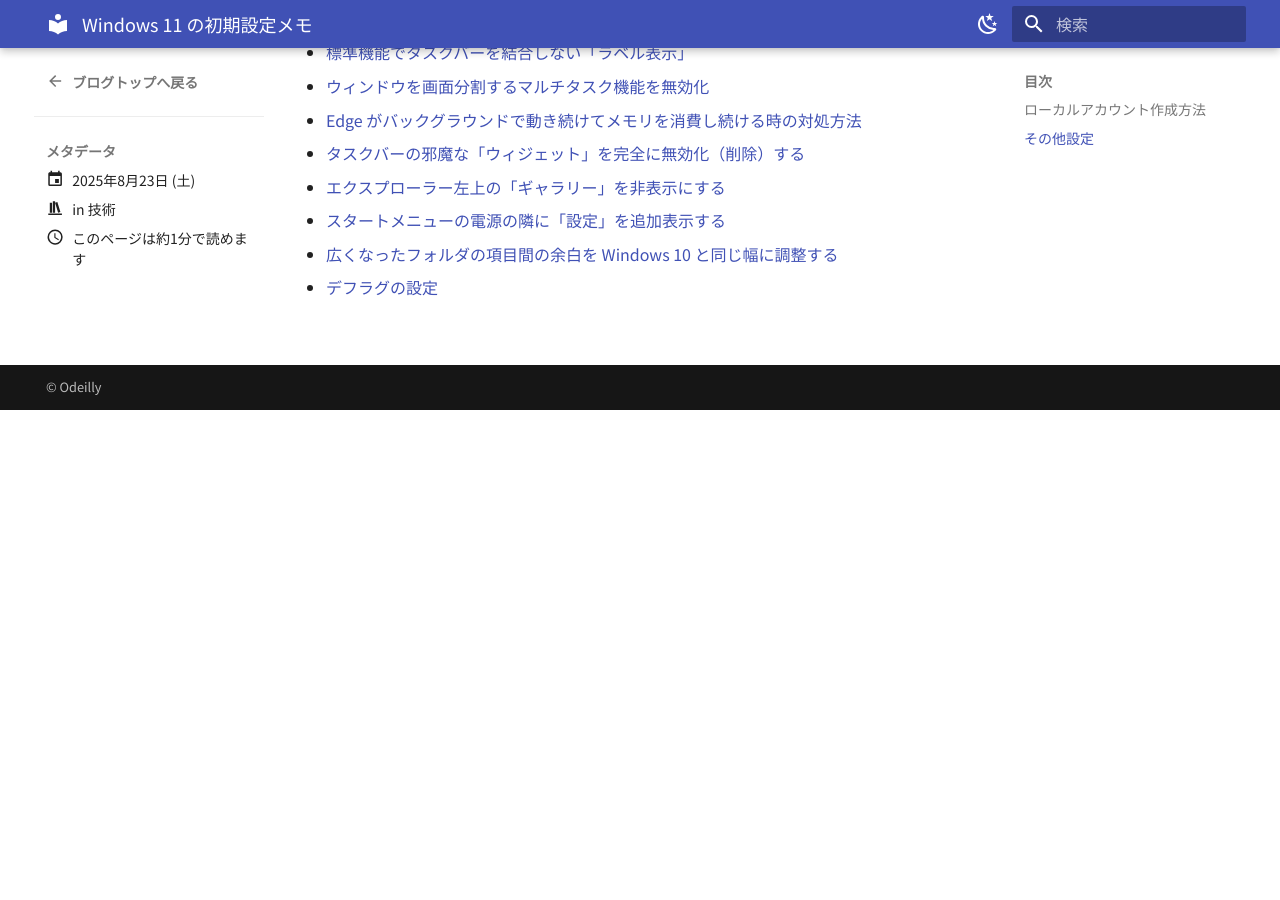
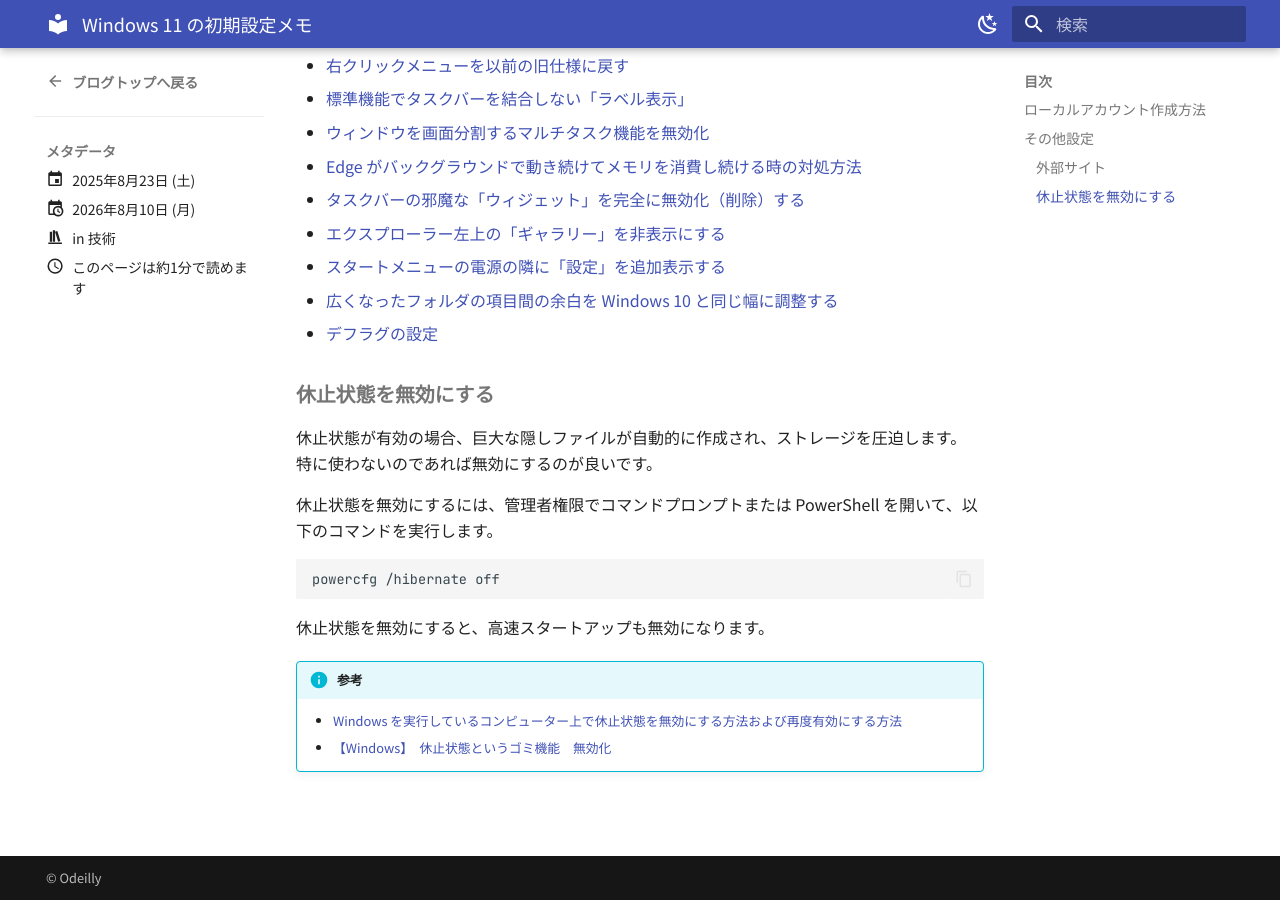
Before and after one commit to odeilly/odeilly.github.io, an MkDocs documentation site: the page built from docs/blog/posts/2025/08/20250823_win11.md, in a window 1280 px wide and 900 px high, scrolled down 1031 px. Built offline with MkDocs 1.6.1 and Material for MkDocs 9.7.7, drawn with Linux system fonts in a browser that asks for light colours; before the commit the page ends 1441 px from its top, so only the background shows below that.

Commit message:
休止状態を無効にする

````diff
--- a/docs/blog/posts/2025/08/20250823_win11.md
+++ b/docs/blog/posts/2025/08/20250823_win11.md
@@ -1,5 +1,7 @@
 ---
-date: 2025-08-23
+date:
+  created: 2025-08-23
+  updated: 2026-08-10
 slug: win11_settings
 categories:
   - 技術
@@ -25,6 +27,8 @@
 
 ## その他設定
 
+### 外部サイト
+
 - [デスクトップに PC とコントロールパネルのアイコンを表示させる](https://tanweb.net/2021/10/11/43178/)
 - [プライバシー設定](https://tanweb.net/2022/06/01/46619/)
 - [Microsoft の広告やおすすめ通知を画面に出さない設定](https://tanweb.net/2022/06/01/46643/)
@@ -46,3 +50,20 @@
 - [スタートメニューの電源の隣に「設定」を追加表示する](https://tanweb.net/2021/11/04/43652/)
 - [広くなったフォルダの項目間の余白を Windows 10 と同じ幅に調整する](https://tanweb.net/2021/10/08/43108/)
 - [デフラグの設定](https://tanweb.net/2020/08/08/34464/)
+
+### 休止状態を無効にする
+
+休止状態が有効の場合、巨大な隠しファイルが自動的に作成され、ストレージを圧迫します。
+特に使わないのであれば無効にするのが良いです。
+
+休止状態を無効にするには、管理者権限でコマンドプロンプトまたは PowerShell を開いて、以下のコマンドを実行します。
+
+```shell
+powercfg /hibernate off
+```
+
+休止状態を無効にすると、高速スタートアップも無効になります。
+
+!!! info "参考"
+    - [Windows を実行しているコンピューター上で休止状態を無効にする方法および再度有効にする方法](https://learn.microsoft.com/ja-jp/troubleshoot/windows-client/setup-upgrade-and-drivers/disable-and-re-enable-hibernation)
+    - [【Windows】　休止状態というゴミ機能　無効化](https://moguttyo55.blog.fc2.com/blog-entry-2560.html)
````
